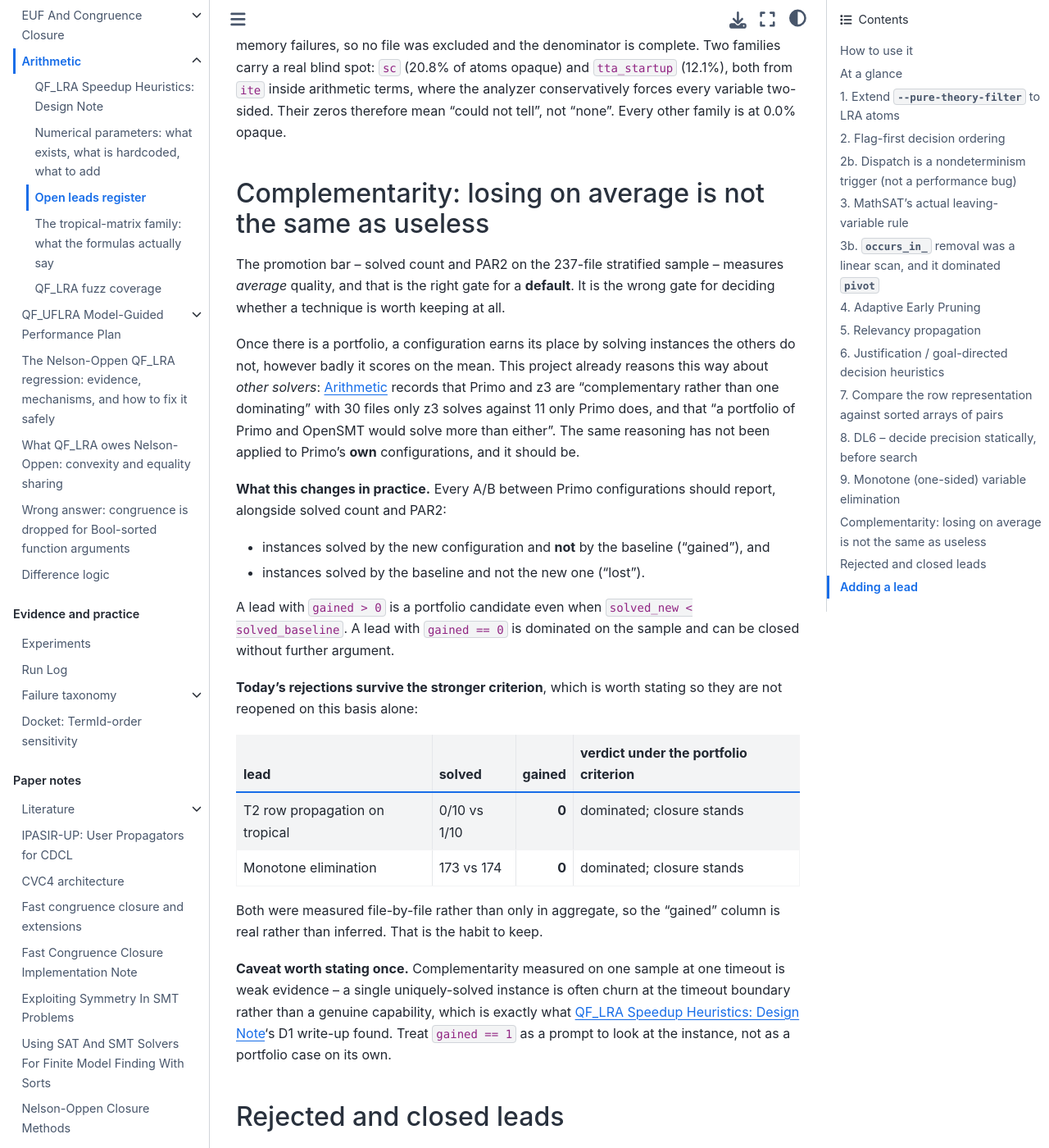
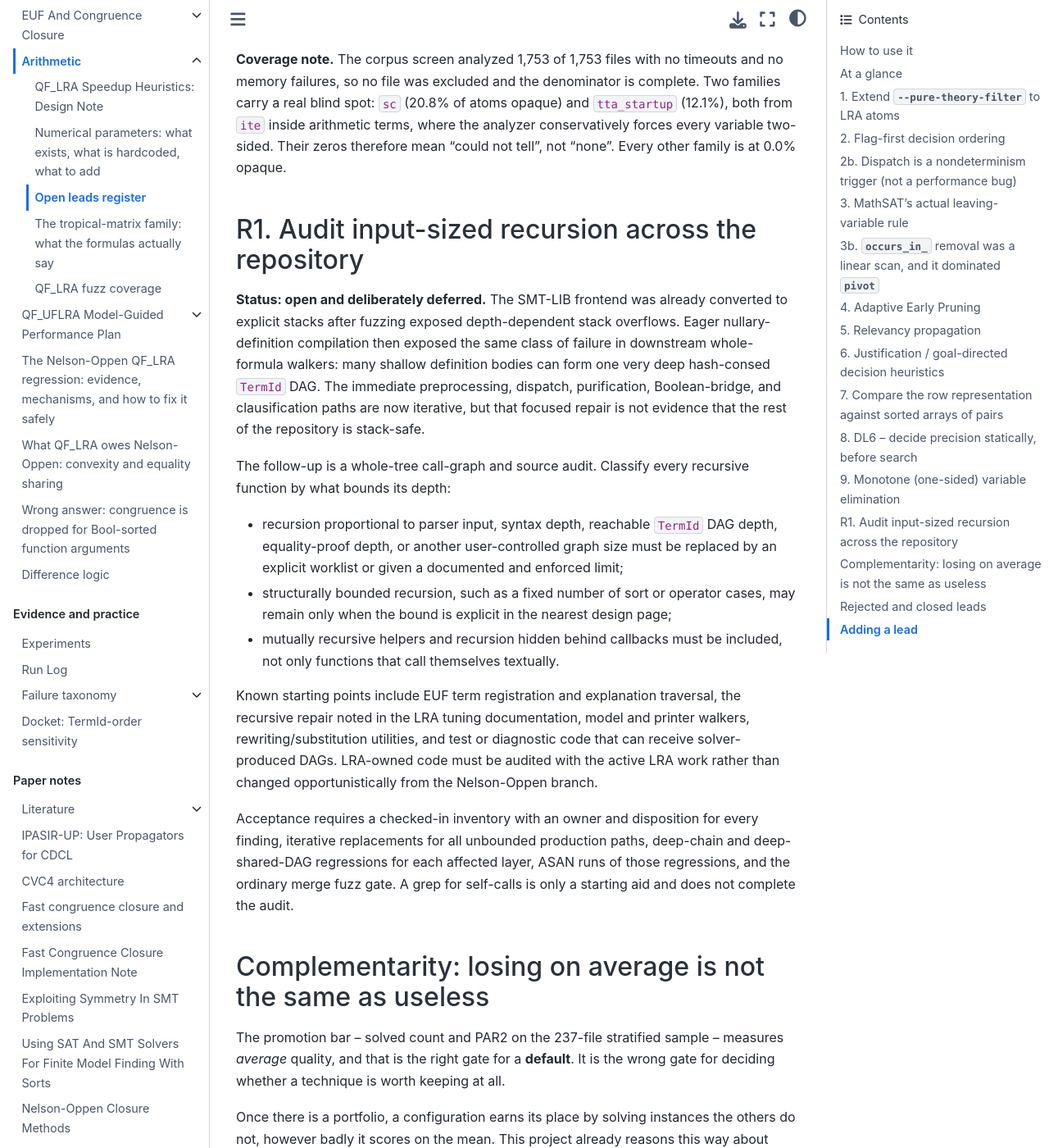
Before and after one commit to primo-solver/primo, a Jupyter Book: the page built from docs/open-leads.md, in a window 1280 px wide and 1400 px high, scrolled down 31730 px. Shown: the whole window at 82% size. Built offline with Jupyter Book 1.0.4 settings and Sphinx 7.4.7 and the Sphinx Book theme 1.1.4, drawn with Linux system fonts in a browser that asks for light colours; some of the changed text lies outside the part shown.

Commit message:
Track repository recursion audit

```diff
--- a/docs/open-leads.md
+++ b/docs/open-leads.md
@@ -46,6 +46,7 @@ notes it points to.
 | -- | D2 floating-point-guided basis selection | ~14% in the literature | medium | open, see [](qf-lra-heuristics.md) |
 | -- | D4 revised simplex, LU-factored basis | unknown | largest | open, see [](qf-lra-heuristics.md) |
 | -- | H4 batched bound assertion; H6 DL fast path; H11 fill-in-aware preprocessing elimination | -- | -- | design only, see [](qf-lra-heuristics.md) |
+| [R1](#lead-recursion-audit) | Audit input-sized recursion across the repository | robustness; prevents depth-dependent crashes | medium-large | **open; deliberately deferred** |
 
 (lead-pure-filter-lra)=
 ## 1. Extend `--pure-theory-filter` to LRA atoms
@@ -1174,6 +1175,41 @@ and `tta_startup` (12.1%), both from `ite` inside arithmetic terms, where the
 analyzer conservatively forces every variable two-sided. Their zeros therefore
 mean "could not tell", not "none". Every other family is at 0.0% opaque.
 
+(lead-recursion-audit)=
+## R1. Audit input-sized recursion across the repository
+
+**Status: open and deliberately deferred.** The SMT-LIB frontend was already
+converted to explicit stacks after fuzzing exposed depth-dependent stack
+overflows. Eager nullary-definition compilation then exposed the same class of
+failure in downstream whole-formula walkers: many shallow definition bodies can
+form one very deep hash-consed `TermId` DAG. The immediate preprocessing,
+dispatch, purification, Boolean-bridge, and clausification paths are now
+iterative, but that focused repair is not evidence that the rest of the
+repository is stack-safe.
+
+The follow-up is a whole-tree call-graph and source audit. Classify every
+recursive function by what bounds its depth:
+
+- recursion proportional to parser input, syntax depth, reachable `TermId` DAG
+  depth, equality-proof depth, or another user-controlled graph size must be
+  replaced by an explicit worklist or given a documented and enforced limit;
+- structurally bounded recursion, such as a fixed number of sort or operator
+  cases, may remain only when the bound is explicit in the nearest design page;
+- mutually recursive helpers and recursion hidden behind callbacks must be
+  included, not only functions that call themselves textually.
+
+Known starting points include EUF term registration and explanation traversal,
+the recursive repair noted in the LRA tuning documentation, model and printer
+walkers, rewriting/substitution utilities, and test or diagnostic code that can
+receive solver-produced DAGs. LRA-owned code must be audited with the active LRA
+work rather than changed opportunistically from the Nelson-Oppen branch.
+
+Acceptance requires a checked-in inventory with an owner and disposition for
+every finding, iterative replacements for all unbounded production paths,
+deep-chain and deep-shared-DAG regressions for each affected layer, ASAN runs of
+those regressions, and the ordinary merge fuzz gate. A grep for self-calls is
+only a starting aid and does not complete the audit.
+
 (complementarity)=
 ## Complementarity: losing on average is not the same as useless
 
```
